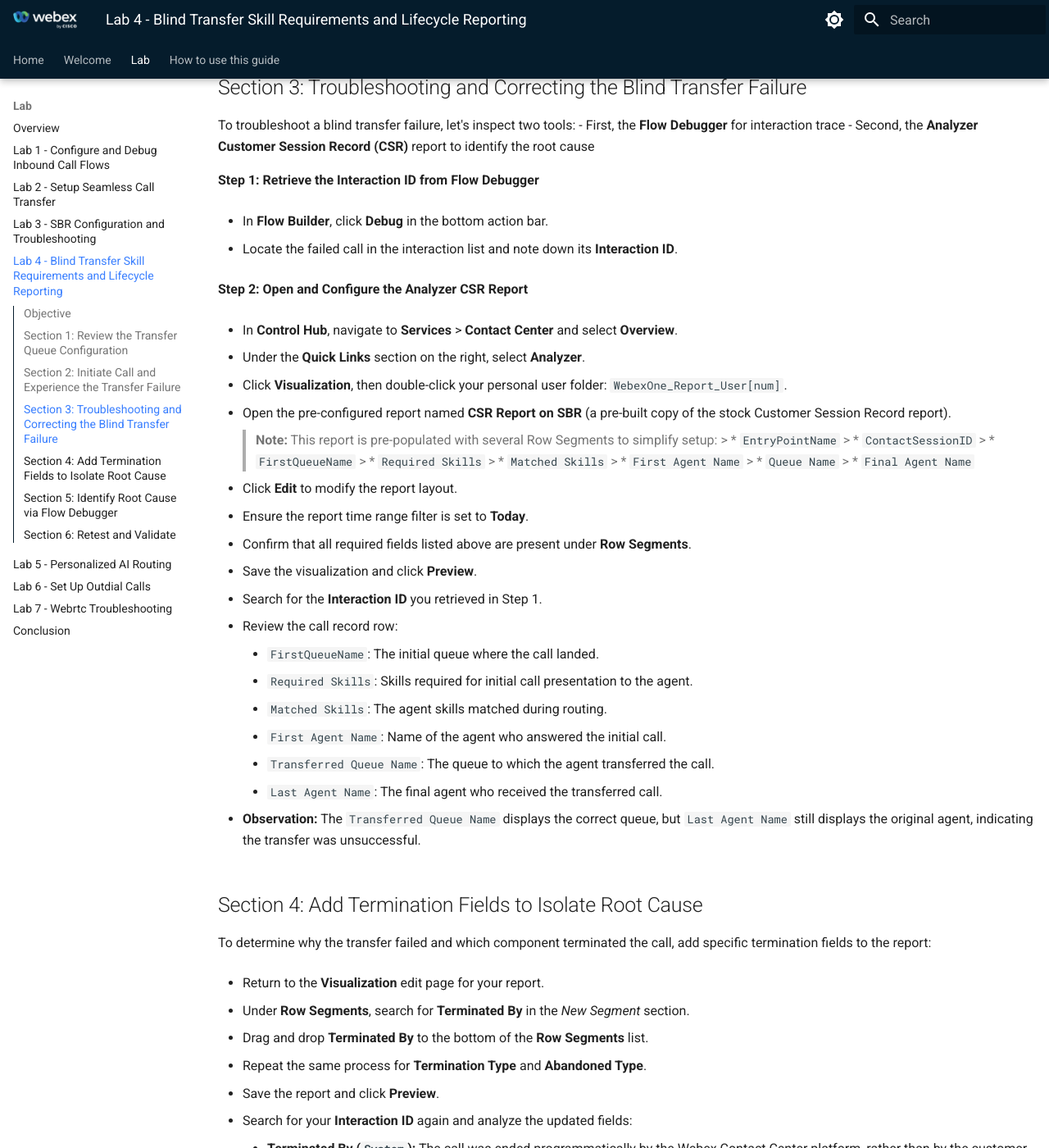
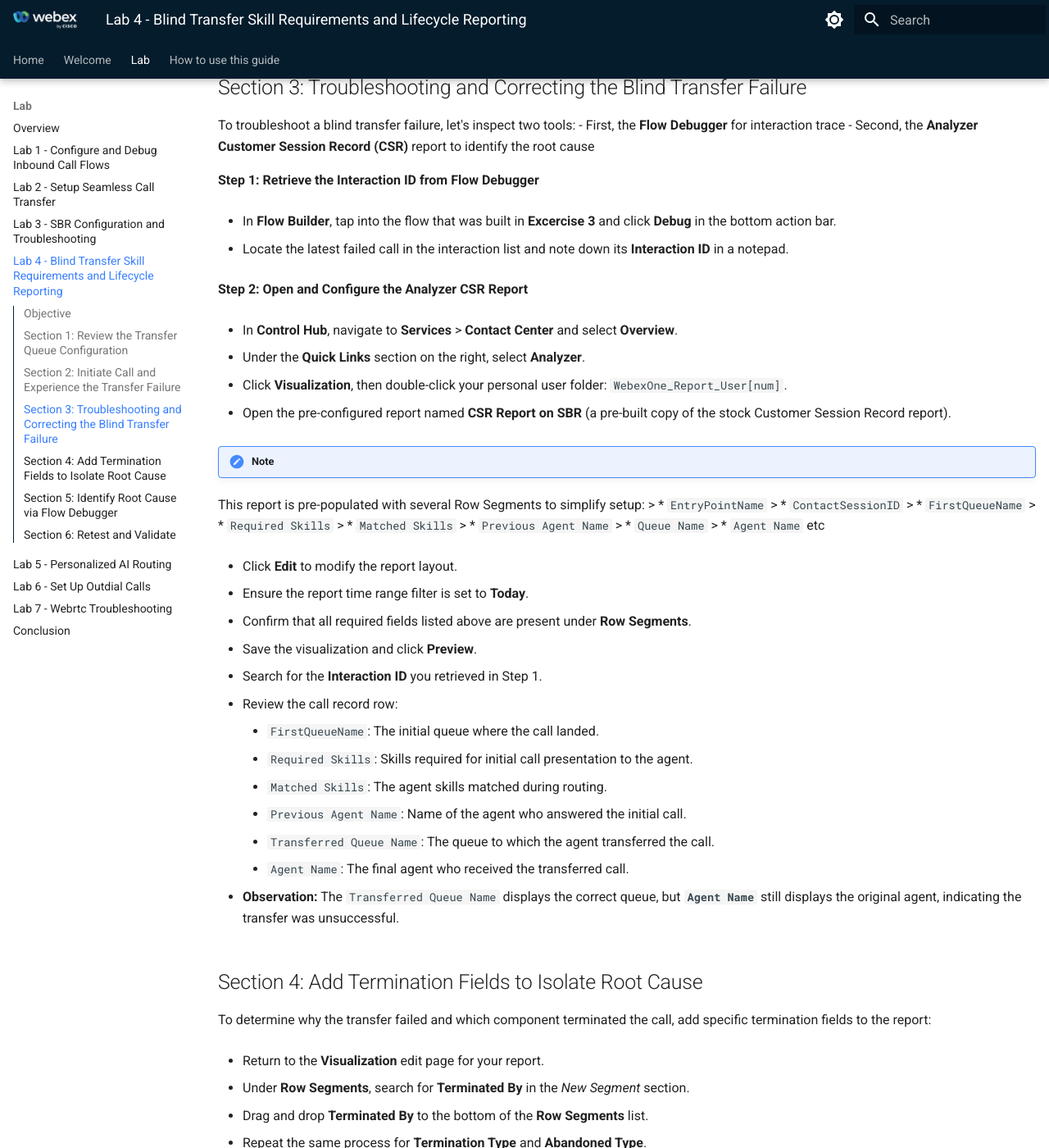
Before and after one commit to WebexCC-SA/LAB-21177, an MkDocs documentation site: the page built from docs/Excercise4.md, in a window 1280 px wide and 1400 px high, scrolled down 1722 px. Shown: the whole window at 82% size. Built offline with MkDocs 1.6.1 and Material for MkDocs 9.7.7, drawn with Linux system fonts in a browser that asks for light colours.

Commit message:
Update Excercise4.md

```diff
--- a/docs/Excercise4.md
+++ b/docs/Excercise4.md
@@ -71,9 +71,9 @@
 
 **Step 1: Retrieve the Interaction ID from Flow Debugger**
 
-- In **Flow Builder**, click **Debug** in the bottom action bar.
+- In **Flow Builder**, tap into the flow that was built in **Excercise 3** and click **Debug** in the bottom action bar.
 
-- Locate the failed call in the interaction list and note down its **Interaction ID**.
+- Locate the latest failed call in the interaction list and note down its **Interaction ID** in a notepad.
 
 **Step 2: Open and Configure the Analyzer CSR Report**
 
@@ -84,15 +84,17 @@
 - Click **Visualization**, then double-click your personal user folder: `WebexOne_Report_User[num]`.
 
 - Open the pre-configured report named **CSR Report on SBR** (a pre-built copy of the stock Customer Session Record report).
-> **Note:** This report is  pre-populated with several Row Segments to simplify setup:
+
+!!! Note
+This report is  pre-populated with several Row Segments to simplify setup:
 	> * `EntryPointName`
 	> * `ContactSessionID`
 	> * `FirstQueueName`
 	> * `Required Skills`
 	> * `Matched Skills`
-	> * `First Agent Name`
+	> * `Previous Agent Name`
 	> * `Queue Name`
-	> * `Final Agent Name`
+	> * `Agent Name` etc
 
 - Click **Edit** to modify the report layout.
 
@@ -108,11 +110,11 @@
 	* `FirstQueueName`: The initial queue where the call landed.
 	* `Required Skills`: Skills required for initial call presentation to the agent.
 	* `Matched Skills`: The agent skills matched during routing.
-	* `First Agent Name`: Name of the agent who answered the initial call.
+	* `Previous Agent Name`: Name of the agent who answered the initial call.
 	* `Transferred Queue Name`: The queue to which the agent transferred the call.
-	* `Last Agent Name`: The final agent who received the transferred call.
+	* `Agent Name`: The final agent who received the transferred call.
 
-- **Observation:** The `Transferred Queue Name` displays the correct queue, but `Last Agent Name` still displays the original agent, indicating the transfer was unsuccessful.
+- **Observation:** The `Transferred Queue Name` displays the correct queue, but **`Agent Name`** still displays the original agent, indicating the transfer was unsuccessful.
 
 ## Section 4: Add Termination Fields to Isolate Root Cause
 
```
